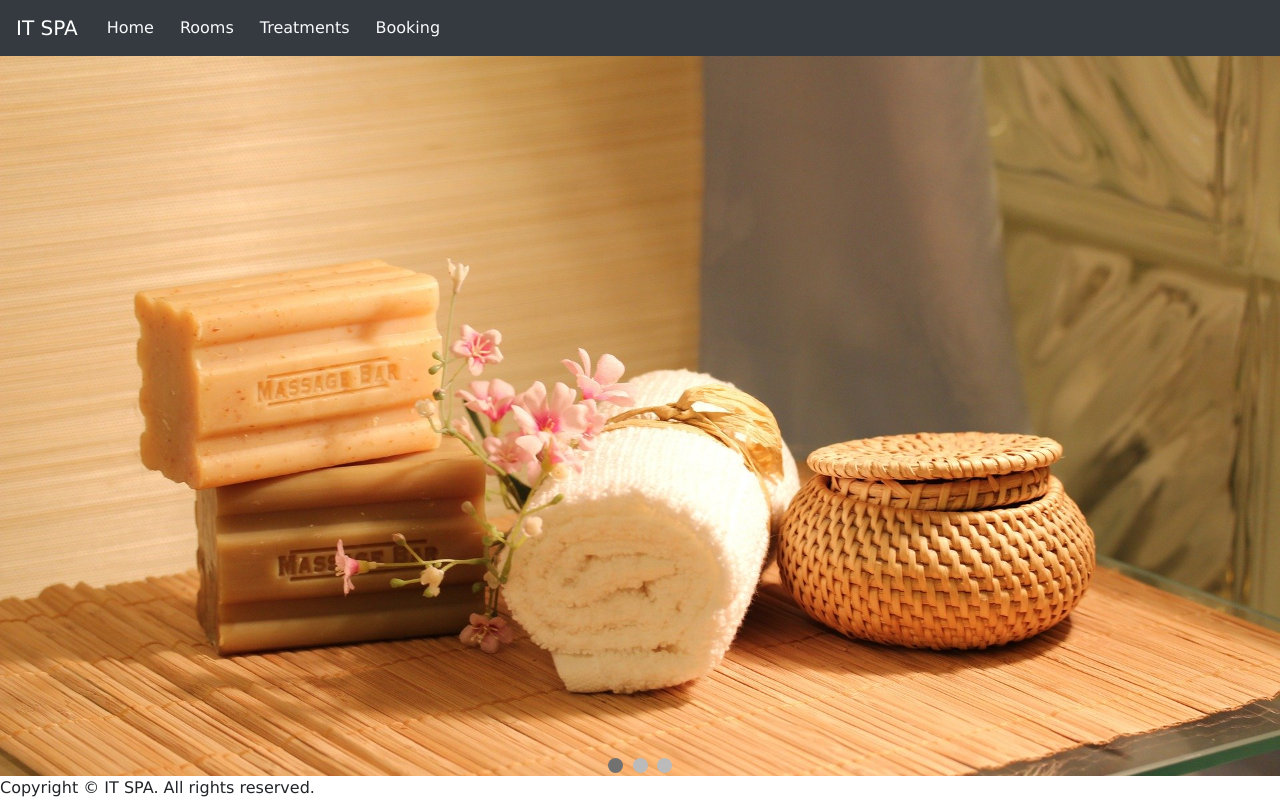
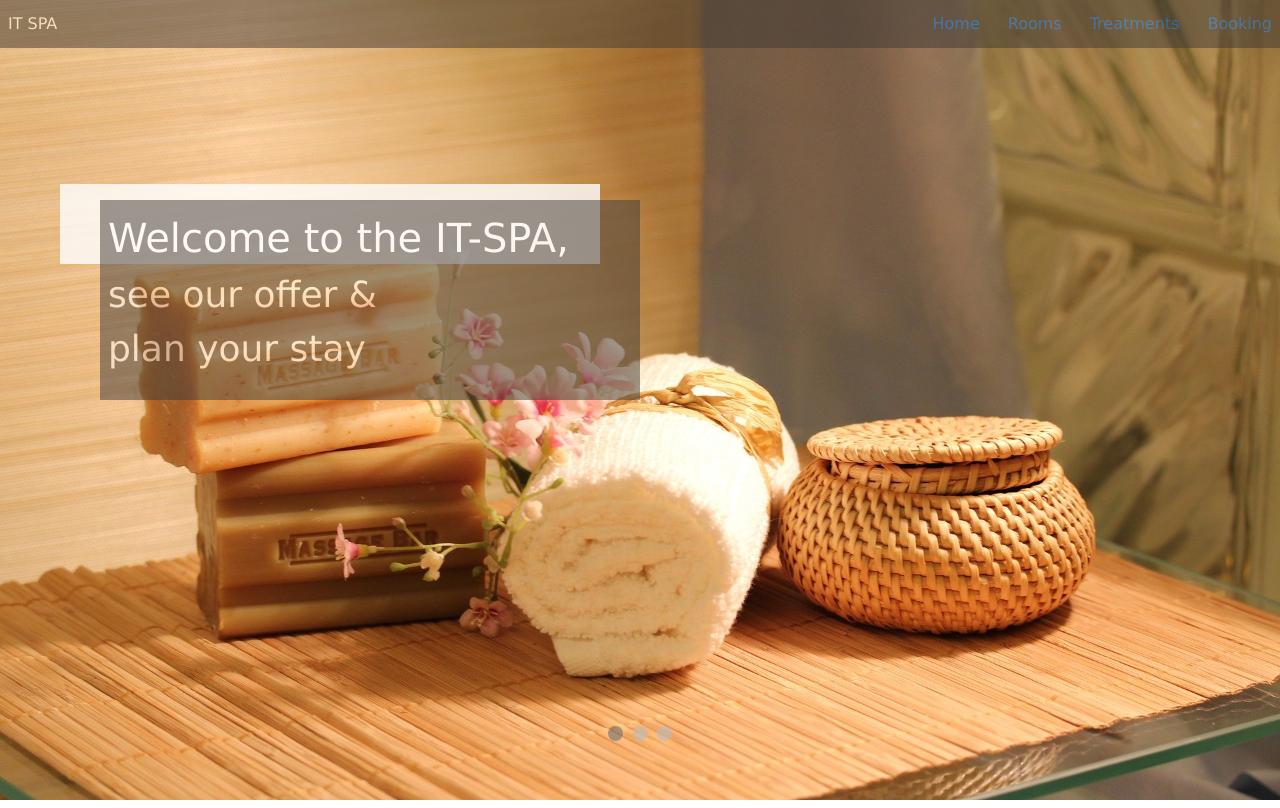
Before and after one commit to dominika-olszewska/spa-js, a website built with Parcel: page frontend/index.html in a window 1280 px wide. Both pictures are taken after a click on the link "Home". Built offline with nearby package versions, Linux system fonts and the light colour scheme.

Commit message:
Styling home page

```diff
--- a/frontend/index.html
+++ b/frontend/index.html
@@ -10,6 +10,6 @@
 <body>
   <!-- nawigacja -->
   <main></main>
-  <footer>Copyright © IT SPA. All rights reserved.</footer>
+<!--  <footer>Copyright © IT SPA. All rights reserved.</footer>-->
   <script src="src/it-spa.js"></script>
 </body>
--- a/frontend/src/common/rooms-service.js
+++ b/frontend/src/common/rooms-service.js
@@ -1,20 +1,20 @@
 import mockData from '../../database';
 export const roomsService = {
 
+    getRooms() {
+      // pobiera liste wszystkich pokoi
+      return fetch('http://localhost:3000/rooms')
+        .then(response => response.json());
+    }
+
     // getRooms() {
-    //   // pobiera liste wszystkich pokoi
-    //   return fetch('http://localhost:3000/rooms')
-    //     .then(response => response.json());
+    //     // pobiera liste wszystkich pokoi
+    //   const mockDatabase = new Request(mockData);
+    //     return fetch(mockDatabase)
+    //         .then(response => response.json())
+    //         .then((data) => {
+    //             console.log(data);
+    //         });
     // }
 
-    getRooms() {
-        // pobiera liste wszystkich pokoi
-      const mockDatabase = new Request(mockData)
-        return fetch(mockDatabase)
-            .then(response => response.json())
-            .then((data) => {
-                console.log(data);
-            });
-    }
-
 };
--- a/frontend/src/it-spa.scss
+++ b/frontend/src/it-spa.scss
@@ -20,9 +20,10 @@ h1,h2,h3,h4,h5,ol {
 }
 
 main {
-  height: 90vh;
+  height: 94vh;
 }
 
-footer {
-  height: 4vh;
-}
+//footer {
+//  height: 4vh;
+//  background-color: #0b2e13;
+//}
--- a/frontend/src/navigation/nav-item.js
+++ b/frontend/src/navigation/nav-item.js
@@ -1,13 +1,14 @@
 import $ from 'jquery';
+import '../styles/nav.scss';
+
 
 // spodziewamy sie funkcji click, ktora bedzie wywolywana przez element anchor
 // chcemy, aby klikniecie w element anchor powodowalo nawigacje do innej sciezki
 export const navItem = (text, click) => {
   const navItem = $('<li class="nav-item"></li>');
-  const anchor = $('<a class="btn btn-link text-light"></a>');
+  const anchor = $('<a class="nav-link"></a>');
   anchor.text(text).on('click', click);
 
-// document.crea
 
   navItem.append(anchor);
 
--- a/frontend/src/navigation/nav.js
+++ b/frontend/src/navigation/nav.js
@@ -2,12 +2,13 @@ import $ from 'jquery';
 import { routeChange } from '../router/route-change';
 import { routes } from '../router/routes';
 import { navItem } from './nav-item';
+import '../styles/nav.scss';
 
 export const nav = () => {
   const navbar = $(`
-    <nav class="navbar navbar-expand navbar-dark bg-dark">
-      <span class="navbar-brand">IT SPA</span>
-      <ul class="navbar-nav mr-auto"></ul>
+    <nav class="navbar-spa ">
+      <span class="navbar-logo">IT SPA</span>
+      <ul class="menu"></ul>
     </nav>
   `);
 
--- a/frontend/src/styles/home.scss
+++ b/frontend/src/styles/home.scss
@@ -19,7 +19,7 @@ img {
   width: 100%;
   position: relative;
   margin: auto;
-  height: 90vh;
+  height: 93vh;
 }
 
 .mySlides {
@@ -42,24 +42,6 @@ img {
   background-color: #717171;
 }
 
-///* Fading animation */
-//.fade {
-//  -webkit-animation-name: fade;
-//  -webkit-animation-duration: 10s;
-//  animation-name: fade;
-//  animation-duration: 10s;
-//}
-//
-//@-webkit-keyframes fade {
-//  from {opacity: .4}
-//  to {opacity: 1}
-//}
-//
-//@keyframes fade {
-//  from {opacity: .4}
-//  to {opacity: 1}
-//}
-
 /* On smaller screens, decrease text size */
 @media only screen and (max-width: 300px) {
   .text {
@@ -71,13 +53,14 @@ img {
   text-align: center;
   position: relative;
   top: -20px;
+  opacity: 0.6;
 }
 
 .img-slide {
   background-position: center;
   background-size: cover;
-  height: 90vh;
-  transition: background 1s ease;
+  height: 100vh;
+  transition: background 2s ease-in-out;
 }
 
 .slide01 {
@@ -91,3 +74,48 @@ img {
 .slide03 {
   background-image: url("../assets/slide03.jpg");
 }
+
+.white-container {
+  background-color: white;
+  opacity: 0.8;
+  position: absolute;
+  top: 184px;
+  left: 60px;
+  width: 540px;
+  height: 80px;
+}
+
+.text-container {
+  position: absolute;
+  top: 200px;
+  left: 100px;
+  width: 540px;
+  height: 200px;
+  padding: 8px;
+  color: white;
+  background-color: #403a35;
+  opacity: 0.5;
+  font-size: 40px;
+  z-index: 2;
+
+  .links {
+    display: flex;
+    flex-direction: column;
+    font-size: 36px;
+
+    span {
+
+      a {
+        text-decoration: none;
+        color: white;
+
+      }
+
+      &:hover {
+        cursor: pointer;
+        background-color: #a7705e;
+      }
+    }
+  }
+
+}
--- /dev/null
+++ b/frontend/src/styles/nav.scss
@@ -0,0 +1,44 @@
+.navbar-spa {
+  background-color: #403a35 !important;
+  opacity: 0.5;
+  height: 6vh;
+  color: white;
+  position: absolute;
+  top: 0;
+  width: 100%;
+  z-index: 2;
+  display: grid;
+  grid-template-columns: 100px 1fr;
+
+}
+
+.menu {
+  margin: 0;
+  list-style-type: none;
+  display: flex;
+  justify-content: flex-end;
+  align-items: center;
+}
+
+.navbar-logo {
+  padding: 8px;
+  display: flex;
+  align-items: center;
+}
+
+.nav-item {
+  padding-left: 12px;
+  height: 100%;
+}
+
+.nav-link {
+  padding: 8px;
+  height: 100%;
+  display: flex;
+  align-items: center;
+
+  &:hover {
+    cursor: pointer;
+    background-color: darken(#403a35, 20%)
+  }
+}
--- a/frontend/src/views/home.js
+++ b/frontend/src/views/home.js
@@ -1,6 +1,7 @@
 import $ from 'jquery';
 import '../styles/home.scss';
-import slide01 from '../assets/slide01.jpg';
+
+let slideIndex = 0;
 
 const createLayout = () => {
     const html = `
@@ -23,25 +24,34 @@ const createLayout = () => {
     <span class="dot"></span>
     <span class="dot"></span>
 </div>
+<div class="text-container">
+<span>Welcome to the IT-SPA,</span>
+<div class="links">
+<span><a href="treatments">see our offer  &</a></span>
+<span><a href="rooms">  plan your stay</a></span>
+</div>
+
+
+</div>
+<div class="white-container"></div>
     `;
     return html;
 };
-let slideIndex = 0;
 
 const showSlides = () => {
     const slides = document.getElementsByClassName("mySlides");
     const dots = document.getElementsByClassName("dot");
     for (let i = 0; i < slides.length; i++) {
-        slides[i].style.display = "none";
+        slides[i] ? slides[i].style.display = "none" : null;
     }
     slideIndex++;
     if (slideIndex > slides.length) {slideIndex = 1}
     for (let i = 0; i < dots.length; i++) {
-        dots[i].className = dots[i].className.replace(" active", "");
+        dots[i] ? dots[i].className = dots[i].className.replace(" active", ""): null;
     }
-    slides[slideIndex-1].style.display = "block";
-    dots[slideIndex-1].className += " active";
-    setTimeout(showSlides, 5000);
+    slides[slideIndex-1] ? slides[slideIndex-1].style.display = "block" : null;
+    dots[slideIndex-1] ? dots[slideIndex-1].className += " active" : null;
+    setTimeout(showSlides, 8000);
 };
 
 export const home = () => {
--- a/frontend/src/views/rooms.js
+++ b/frontend/src/views/rooms.js
@@ -2,30 +2,31 @@ import $ from 'jquery';
 import mockData from '../../database';
 import {roomsService} from '../common/rooms-service';
 
+export const rooms = () => {
+  const fragment = $(new DocumentFragment());
+
+  return roomsService.getRooms().then(rooms => {
+    fragment
+    .append('<h2>Rooms</h2>')
+    .append(`<p>Pierwszy pokoj: ${rooms[0].name}</p>`)
+
+    return Promise.resolve(fragment);
+  });
+};
+
+
 // export const rooms = () => {
-//   const fragment = $(new DocumentFragment());
-//}
-//   return roomsService.getRooms().then(rooms => {
+//     const fragment = $(new DocumentFragment());
+//     const roomList = mockData.rooms.map(room => room.name);
+//
 //     fragment
-//     .append('<h2>Rooms</h2>')
-//     .append(`<p>Pierwszy pokoj: ${rooms[0].name}</p>`)
-//     .append('<p>Lorem ipsum dolor sit amet...</p>');
+//         .append('<h2>Rooms</h2>')
+//         .append('<p>Lorem ipsum </p>')
+//         .append('<ul class="roomList"></ul>')
 //
+//     fragment.find('ul').append(roomList)
 //     return Promise.resolve(fragment);
-//   });
 // };
-export const rooms = () => {
-    const fragment = $(new DocumentFragment());
-    const roomList = mockData.rooms.map(room => room.name);
-
-    fragment
-        .append('<h2>Rooms</h2>')
-        .append('<p>Lorem ipsum </p>')
-        .append('<ul class="roomList"></ul>')
-
-    fragment.find('ul').append(roomList)
-    return Promise.resolve(fragment);
-};
 
 
 // export const rooms = () => {
```
Also changed, not shown: frontend/src/styles/booking.scss (added), frontend/src/styles/rooms.scss (added), frontend/src/styles/treatments.scss (added).
